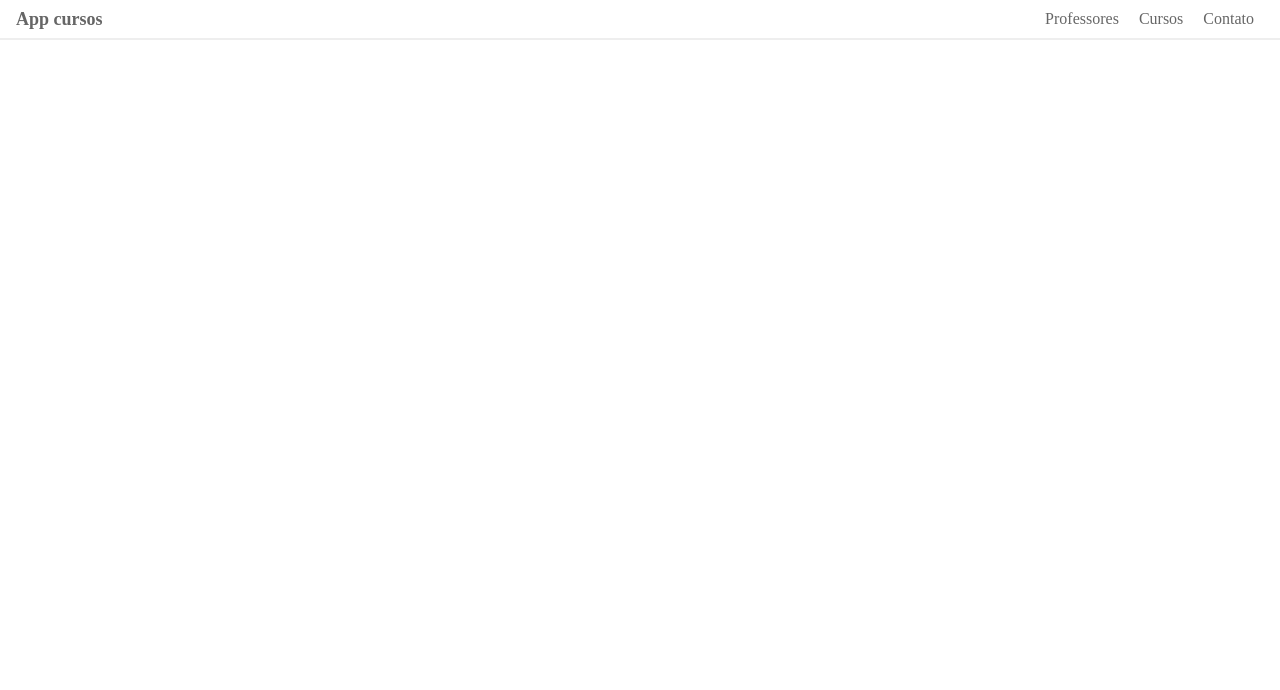
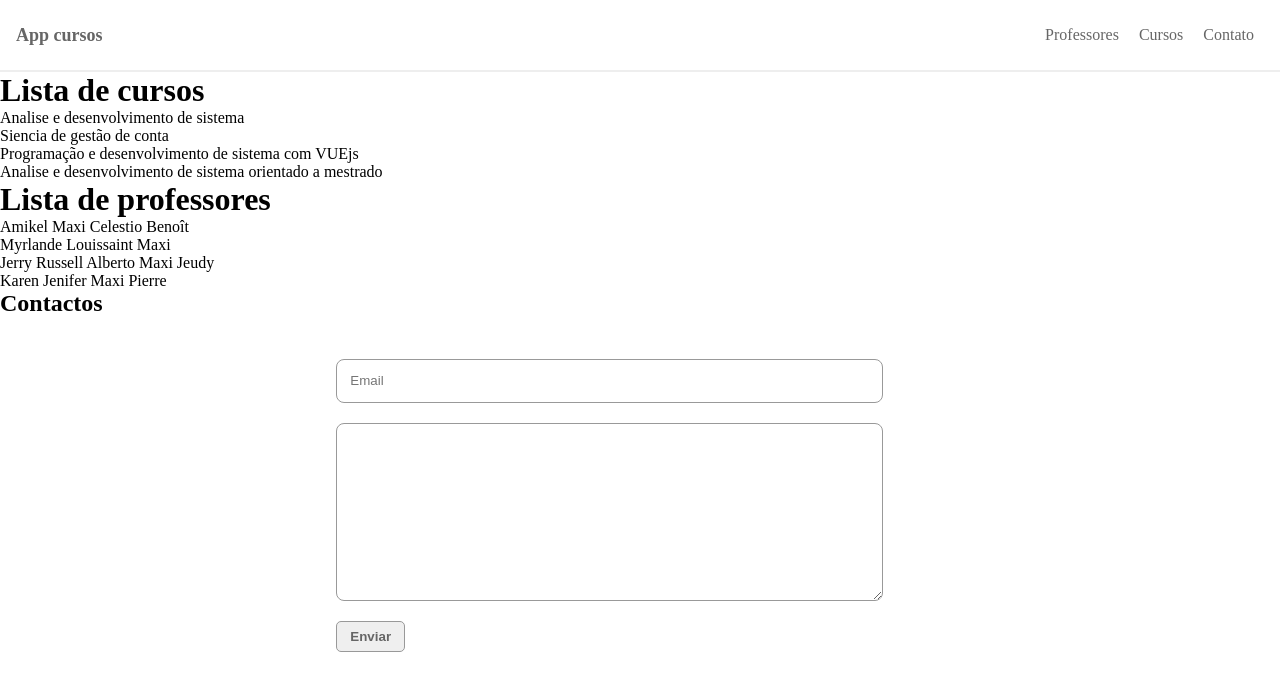
Before and after one commit to maxiamikel19/app-cursos, a Vue app: page / in a window 1280 px wide. Shown: the top 690 px of the page. Built offline with nearby package versions, Linux system fonts and the light colour scheme.

Commit message:
Implementar aparencia dos componentes ListaProfessor, ListaCurso, ContatoCurso e o VLista

```diff
--- a/src/App.vue
+++ b/src/App.vue
@@ -15,13 +15,24 @@
         </ul>
       </div>
     </div>
+    <div class="container">
+      <lista-curso titulo="Lista de cursos"/>
+      <lista-professor titulo="Lista de professores" />
+      <contato-curso titulo="Contactos" />
+    </div>
 </template>
 
 <script>
+import ContatoCurso from './components/cursos/ContatoCurso.vue'
+import ListaCurso from './components/cursos/ListaCurso.vue'
+import ListaProfessor from './components/cursos/ListaProfessor.vue'
 
 export default {
   name: 'App',
   components: {
+    ListaCurso,
+    ListaProfessor,
+    ContatoCurso
   }
 }
 </script>
@@ -39,7 +50,7 @@ export default {
       display: flex;
       align-items: center;
       justify-content: space-between;
-      padding: 0em 1em;
+      padding: 1em 1em;
       &__title{
         font-size: 18px;
         color: #666;
--- /dev/null
+++ b/src/components/base/VLista.vue
@@ -0,0 +1,20 @@
+<template>
+    <ul>
+        <li v-for="item in lista" :key="item.id">
+            {{ item.name }}
+        </li>
+    </ul>
+</template>
+
+<script>
+    export default {
+        name:'VLista',
+        props:{
+            lista : Array
+        }
+    }
+</script>
+
+<style lang="scss" scoped>
+
+</style>
--- /dev/null
+++ b/src/components/cursos/ContatoCurso.vue
@@ -0,0 +1,68 @@
+<template>
+    <div class="contato">
+        <h2>{{ titulo }}</h2>
+        <form action="">
+        <div class="contato__form">
+           <div class="contato__form__input">
+              <input type="text" autocomplete="OFF" name="email" placeholder="Email" class="contato__form__input__control">
+            </div>
+            <div class="contato__form__input">
+                <textarea name="message" autocomplete="OFF" id="" cols="30" rows="10" class="contato__form__input__control"></textarea>
+            </div>
+            <div class="contato__form__input">
+                <button class="contato__form__input__btn" >Enviar</button>
+            </div>
+        </div>
+    </form>
+    </div>
+</template>
+
+<script>
+    export default {
+        name:'ContatoCurso',
+        props:{
+            titulo: String
+        }
+    }
+</script>
+
+<style lang="scss" scoped>
+    .contato{
+        border: none;
+        margin: 0 auto;
+        &__form{
+            border:none;
+            margin: 0 auto;
+            padding: 2em;
+            display: flex;
+            align-items: center;
+            flex-direction: column;
+            &__input{
+                margin: 10px 0px;
+                display: flex;
+                align-items: center;
+                justify-content: left;
+                border: none;
+                width: 50%;
+                &__control{
+                    border: solid 1px #999;
+                    border-radius: 8px;
+                    width: 90%;
+                    padding: 1em;
+                }
+                &__btn{
+                    color: #666;
+                    font-weight: 800;
+                    padding: .5em 1em;
+                    border:  solid 1px #999;
+                    border-radius: 5px;
+                    cursor: pointer;
+                    &:hover{
+                        color: #000;
+                        background: #999;
+                    }
+                }
+            }
+        }
+    }
+</style>
--- a/src/components/cursos/ListaCurso.vue
+++ b/src/components/cursos/ListaCurso.vue
@@ -1,12 +1,30 @@
 <template>
-    <div>
-        <h1>Lista de cursos </h1>
+    <div class="cursos">
+        <h1 class="cursos__title">{{titulo}} </h1>
+        <div class="cursos__content">
+            <v-lista :lista="listaCurso"/>
+        </div>
     </div>
 </template>
 
 <script>
+import VLista from '../base/VLista.vue'
     export default {
-        name:'ListaCurso'
+  components: { VLista },
+        name:'ListaCurso',
+        props:{
+            titulo : String
+        },
+        data(){
+            return{
+                listaCurso:[
+                    {id:1, name:'Analise e desenvolvimento de sistema'},
+                    {id:2, name:'Siencia de gestão de conta'},
+                    {id:3, name:'Programação e desenvolvimento de sistema com VUEjs'},
+                    {id:4, name:'Analise e desenvolvimento de sistema orientado a mestrado'},
+                ]
+            }
+        }
     }
 </script>
 
--- a/src/components/cursos/ListaProfessor.vue
+++ b/src/components/cursos/ListaProfessor.vue
@@ -1,12 +1,30 @@
 <template>
-    <div>
-        <h1>Lista de professores</h1>
+    <div class="professor">
+        <h1 class="professor__title">{{ titulo }}</h1>
+        <div class="professor__content">
+            <v-lista :lista="listaProfessor"/>
+        </div>
     </div>
 </template>
 
 <script>
+import VLista from '../base/VLista.vue'
     export default {
-        name:'ListaProfessor'
+  components: { VLista },
+        name:'ListaProfessor',
+        props:{
+            titulo: String
+        },
+        data(){
+            return{
+                listaProfessor:[
+                    {id:1, name:'Amikel Maxi Celestio Benoît'},
+                    {id:2, name:'Myrlande Louissaint Maxi'},
+                    {id:3, name:'Jerry Russell Alberto Maxi Jeudy'},
+                    {id:4, name:'Karen Jenifer Maxi Pierre'},
+                ]
+            }
+        }
     }
 </script>
 
```
Also changed, not shown: src/components/cursos/ContatoCuero.vue (deleted, +0 -15 lines).
